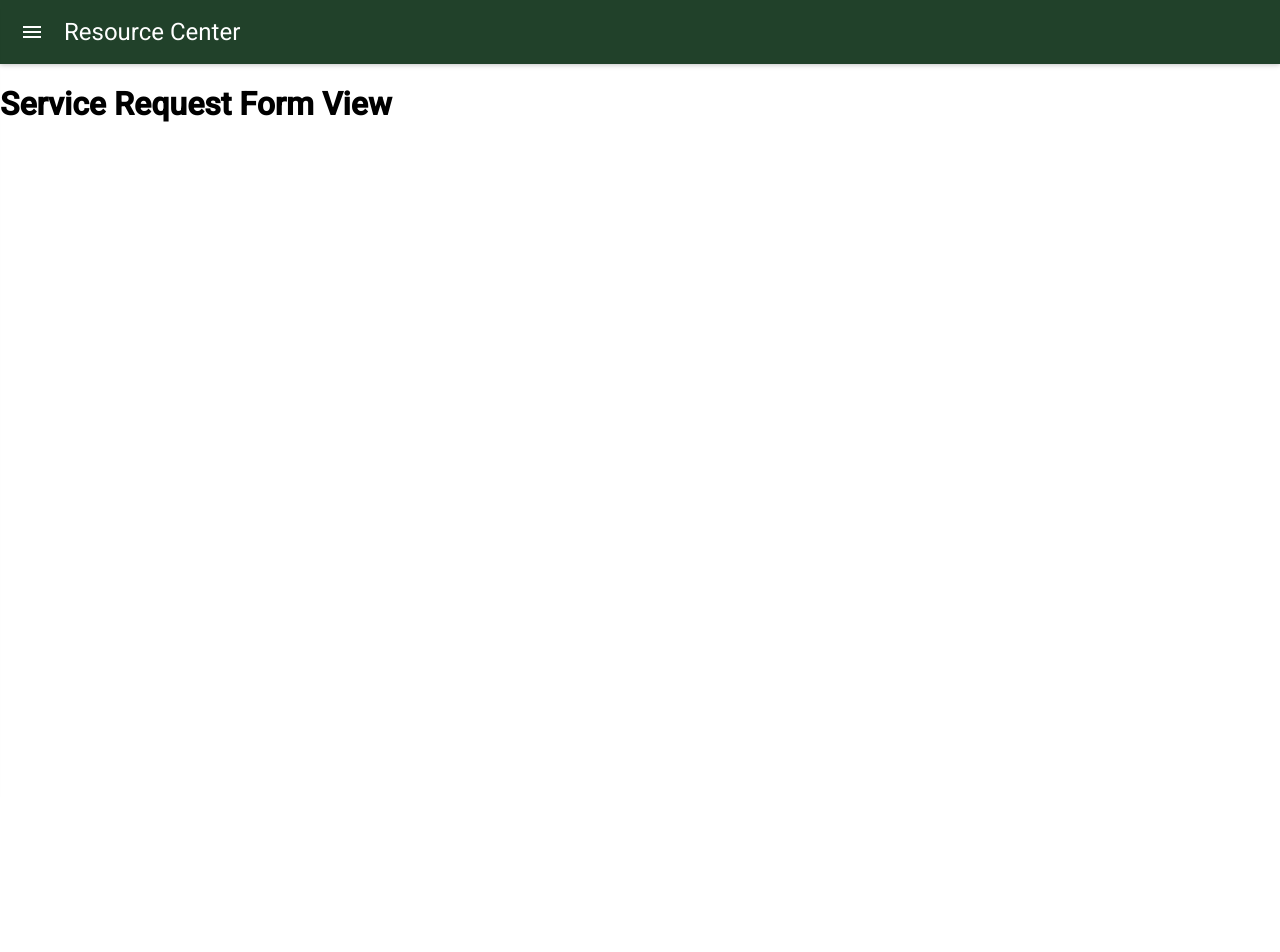
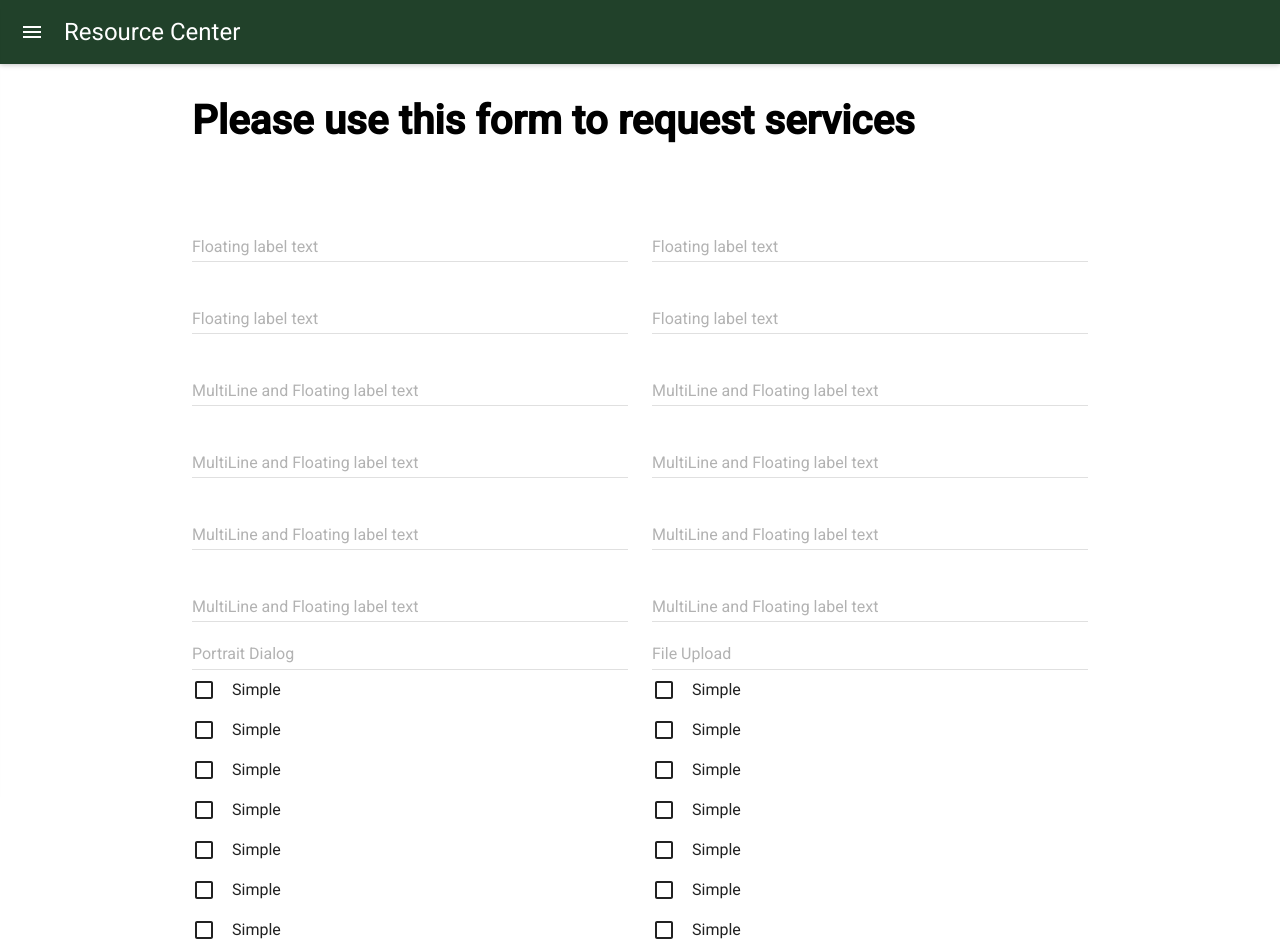
Before and after one commit to dungvan/react-resource-center, a React (Create React App) app: page /service-request-form in a window 1280 px wide. Shown: the top 952 px of the page. Before the commit the page ends 800 px from the top, so only its background shows below. Built offline with nearby package versions, Linux system fonts and the light colour scheme; what react-tap-event-plugin would draw is missing.

Commit message:
changes to correct name of MaterializeRaisedButton and Add request form fields

```diff
--- a/src/components/MaterializeRasedButton.js
+++ b/src/components/MaterializeRaisedButton.js
@@ -1,7 +1,7 @@
 import React, { Component } from 'react';
 import { RaisedButton } from 'material-ui';
 
-export default class MaterializeRasedButton extends Component {
+export default class MaterializeRaisedButton extends Component {
   constructor(props) {
     super(props);
     // We need to track the hovering ourselves because we cannot
--- a/src/views/ServiceRequest.js
+++ b/src/views/ServiceRequest.js
@@ -1,7 +1,132 @@
 import React, { Component } from 'react';
+import { TextField, DatePicker, Checkbox } from 'material-ui';
+import RaisedButton from '../components/MaterializeRaisedButton';
+
+const styles = {
+  block: {
+    maxWidth: 250
+  },
+  checkbox: {
+    marginBottom: 16
+  }
+};
 
 export default class ServiceRequest extends Component {
-  render () {
-    return <h1>Service Request Form View</h1>;
+  render() {
+    return (
+      <div className="container">
+        <div className="row">
+          <dib className="col s12 flow-text">
+            <h2>Please use this form to request services</h2>
+          </dib>
+        </div>
+        <div className="row">
+          <div className="col s12 m6">
+            <TextField floatingLabelText="Floating label text" fullWidth />
+          </div>
+          <div className="col s12 m6">
+            <TextField floatingLabelText="Floating label text" fullWidth />
+          </div>
+          <div className="col s12 m6">
+            <TextField floatingLabelText="Floating label text" fullWidth />
+          </div>
+          <div className="col s12 m6">
+            <TextField floatingLabelText="Floating label text" fullWidth />
+          </div>
+          <div className="col s12 m6">
+            <TextField
+              floatingLabelText="MultiLine and Floating label text"
+              multiLine
+              row={2}
+              fullWidth
+            />
+          </div>
+          <div className="col s12 m6">
+            <TextField
+              floatingLabelText="MultiLine and Floating label text"
+              multiLine
+              row={2}
+              fullWidth
+            />
+          </div>
+          <div className="col s12 m6">
+            <TextField
+              floatingLabelText="MultiLine and Floating label text"
+              multiLine
+              row={2}
+              fullWidth
+            />
+          </div>
+          <div className="col s12 m6">
+            <TextField
+              floatingLabelText="MultiLine and Floating label text"
+              multiLine
+              row={2}
+              fullWidth
+            />
+          </div>
+          <div className="col s12 m6">
+            <TextField
+              floatingLabelText="MultiLine and Floating label text"
+              multiLine
+              row={2}
+              fullWidth
+            />
+          </div>
+          <div className="col s12 m6">
+            <TextField
+              floatingLabelText="MultiLine and Floating label text"
+              multiLine
+              row={2}
+              fullWidth
+            />
+          </div>
+          <div className="col s12 m6">
+            <TextField
+              floatingLabelText="MultiLine and Floating label text"
+              multiLine
+              row={2}
+              fullWidth
+            />
+          </div>
+          <div className="col s12 m6">
+            <TextField
+              floatingLabelText="MultiLine and Floating label text"
+              multiLine
+              row={2}
+              fullWidth
+            />
+          </div>
+          <div className="col s12 m6">
+            <DatePicker hintText="Portrait Dialog" fullWidth />
+          </div>
+          <div className="col s12 m6">
+            <DatePicker hintText="File Upload" fullWidth />
+          </div>
+          <div className="col s12 m6">
+            <Checkbox label="Simple" style={styles.checkbox} />
+            <Checkbox label="Simple" style={styles.checkbox} />
+            <Checkbox label="Simple" style={styles.checkbox} />
+            <Checkbox label="Simple" style={styles.checkbox} />
+            <Checkbox label="Simple" style={styles.checkbox} />
+            <Checkbox label="Simple" style={styles.checkbox} />
+            <Checkbox label="Simple" style={styles.checkbox} />
+          </div>
+          <div className="col s12 m6">
+            <Checkbox label="Simple" style={styles.checkbox} />
+            <Checkbox label="Simple" style={styles.checkbox} />
+            <Checkbox label="Simple" style={styles.checkbox} />
+            <Checkbox label="Simple" style={styles.checkbox} />
+            <Checkbox label="Simple" style={styles.checkbox} />
+            <Checkbox label="Simple" style={styles.checkbox} />
+            <Checkbox label="Simple" style={styles.checkbox} />
+          </div>
+          <div className="col s12">
+            <RaisedButton label="Submit" primary />
+            <Checkbox label="Simple" style={styles.checkbox} />
+          </div>
+        </div>
+      </div>
+    );
   }
 }
--- a/src/views/Story.js
+++ b/src/views/Story.js
@@ -1,6 +1,6 @@
 import React, { Component } from 'react';
 import { TextField } from 'material-ui';
-import RaisedButton from '../components/MaterializeRasedButton';
+import RaisedButton from '../components/MaterializeRaisedButton';
 import '../styles/responsive-text.css';
 
 export default class Story extends Component {
```
